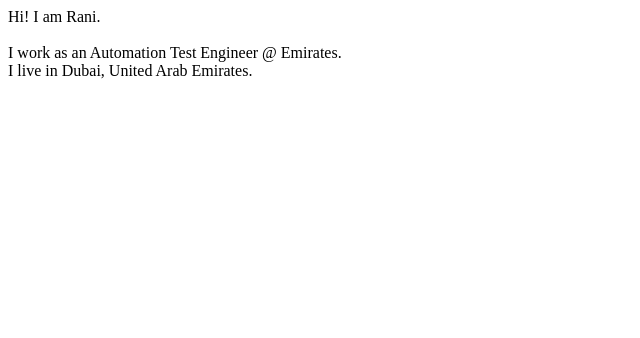
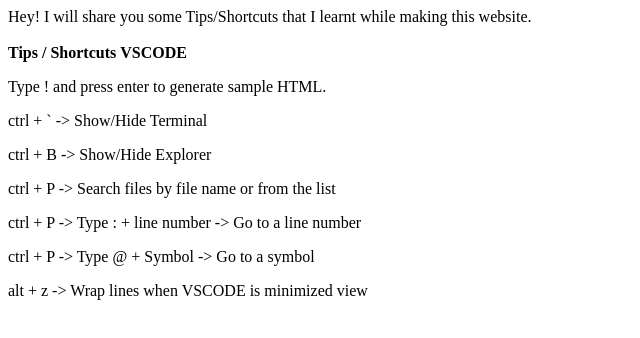
Before and after one commit to rani0908/learn_git, a plain HTML site: page index.html in a window 1280 px wide. Shown: the whole page, without its empty margins (0-640 px from the left). Drawn offline with Linux system fonts and the light colour scheme.

Commit message:
Update index.html
added learnt tips and shortcuts.

```diff
--- a/index.html
+++ b/index.html
@@ -6,8 +6,18 @@
         <title>Portfolio</title>
     </head>
 <body>
-    Hi! I am Rani. <br><br>
-    I work as an Automation Test Engineer @ Emirates. <br>
-    I live in Dubai, United Arab Emirates.
+    Hey! I will share you some Tips/Shortcuts that I learnt while making this website. <br><br>
+
+    <b>Tips / Shortcuts</b>
+
+    <b>VSCODE</b>
+    <p>Type ! and press enter to generate sample HTML.</p>
+<p>ctrl + ` -> Show/Hide Terminal</p>
+<p>ctrl + B -> Show/Hide Explorer</p>
+<p>ctrl + P -> Search files by file name or from the list</p>
+<p>ctrl + P -> Type : + line number -> Go to a line number</p>
+<p>ctrl + P -> Type @ + Symbol -> Go to a symbol</p>
+<p>alt + z  -> Wrap lines when VSCODE is minimized view</p>
+
 </body>
 </html>
```
